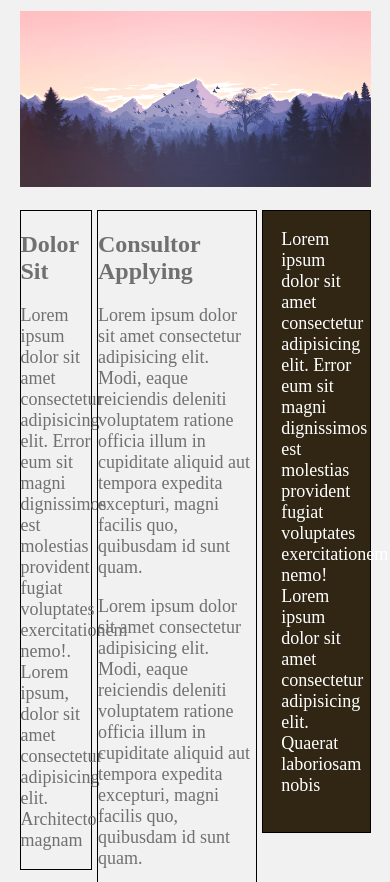
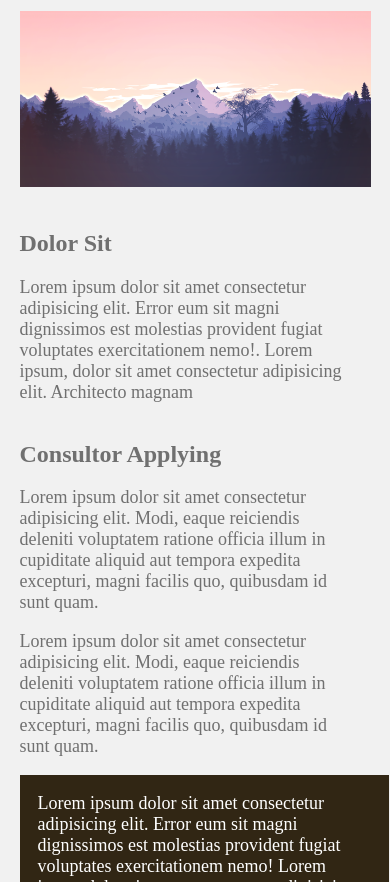
Before and after one commit to joseArc23/ResponsiveColumns, a plain HTML site: page index.html in a window 390 px wide. Shown: the part 218-1100 px from the top of the page. Drawn offline with Linux system fonts and the light colour scheme.

Commit message:
final commit - fully responsive

```diff
--- a/index.html
+++ b/index.html
@@ -15,7 +15,7 @@
         <img src="./image/mountains.png" class="header-img" alt="imagen de algo importante">
         <!-- the 3 columns -->
         <div class="columns">
-            <div class="col">
+            <div class="col col-single">
                 <h2>dolor sit</h2>
                 <p>Lorem ipsum dolor sit amet consectetur adipisicing elit. Error eum sit magni dignissimos est molestias provident fugiat voluptates exercitationem nemo!. Lorem ipsum, dolor sit amet consectetur adipisicing elit. Architecto magnam </p>
             </div>
@@ -24,7 +24,7 @@
                 <p>Lorem ipsum dolor sit amet consectetur adipisicing elit. Modi, eaque reiciendis deleniti voluptatem ratione officia illum in cupiditate aliquid aut tempora expedita excepturi, magni facilis quo, quibusdam id sunt quam.</p>
                 <p>Lorem ipsum dolor sit amet consectetur adipisicing elit. Modi, eaque reiciendis deleniti voluptatem ratione officia illum in cupiditate aliquid aut tempora expedita excepturi, magni facilis quo, quibusdam id sunt quam.</p>
             </div>
-            <div class="col col-brown">
+            <div class="col col-brown col-single">
                 <!-- black column -->
                 <p>Lorem ipsum dolor sit amet consectetur adipisicing elit. Error eum sit magni dignissimos est molestias provident fugiat voluptates exercitationem nemo! Lorem ipsum dolor sit amet consectetur adipisicing elit. Quaerat laboriosam nobis</p>
             </div>
@@ -35,7 +35,7 @@
                 <h2>desmodmegy a libabab ni culq aca</h2>
                 <p>Lorem ipsum dolor sit amet consectetur adipisicing elit. Error eum sit magni dignissimos est molestias provident fugiat voluptates exercitationem nemo! Lorem ipsum dolor sit amet consectetur adipisicing elit. Nisi, hic explicabo sequi aliquam officia nobis maiores maxime optio quia ratione.</p>
             </div>
-            <div class="col col-brown">
+            <div class="col col-brown col-single">
                 <!-- black column -->
                 <p>Lorem ipsum dolor sit amet consectetur adipisicing elit. Error eum sit magni dignissimos est molestias provident fugiat voluptates exercitationem nemo! Lorem ipsum. </p>
             </div>
--- a/styles/style.css
+++ b/styles/style.css
@@ -70,8 +70,15 @@ p {
     align-items: flex-start;
 }
 
-.col {
-    border: 1px solid black;
+/* you can make varius @media with the same condition */
+@media (max-width: 600px) {
+    .columns {
+        flex-direction: column;
+    }
+}
+
+.col-single {
+    /* border: 1px solid black; */
     width: 20%;
 }
 .col-double {
@@ -81,6 +88,15 @@ p {
     width: 70%;
 }
 
+/* making the layout fully responsive */
+@media (max-width: 600px) {
+    .col-single,
+    .col-double,
+    .col-triple {
+        width: 95%;
+    }
+}
+
 .col-brown {
     color: var(--color-white);
     background-color: var(--color-brown);
```
